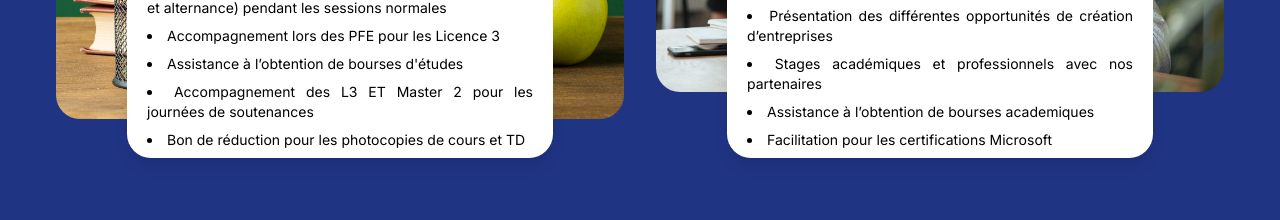
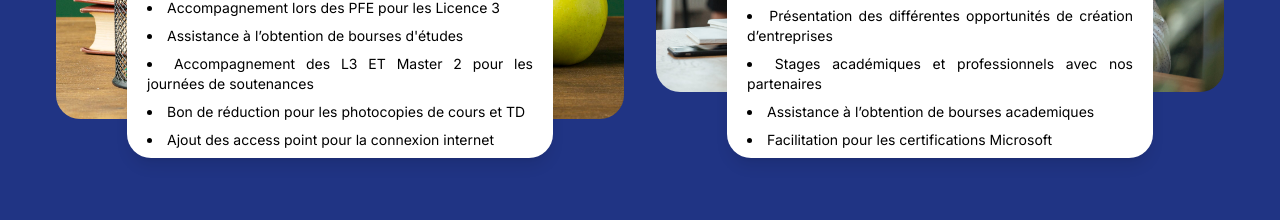
Before and after one commit to sikapal/legacy, a React (Vite) app: page / in a window 1280 px wide. Shown: the part 2020-2240 px from the top of the page. Built offline with nearby package versions, Linux system fonts and the light colour scheme.

Commit message:
modify programs

```diff
--- a/src/components/OurServices.jsx
+++ b/src/components/OurServices.jsx
@@ -28,7 +28,7 @@ const imageVariants = (duration) => ({
 const OurServices = () => {
 
     const services = [
-        { id: 1, Title: "PLAN ACADEMIQUE", action1: "Séminaires d'orientations",action2:"Concours Projets",action3:"Information sur les projets extra scolaires",action4:"Assistance et suivi des étudiants(L1, L2 et L3 classique et alternance) pendant les sessions normales ",action5:"Accompagnement lors des PFE pour les Licence 3 ",action6:"Assistance à l’obtention de bourses d'études",action7:"Accompagnement des L3 ET Master 2 pour les journées de soutenances",actions8:"Bon de réduction pour les photocopies de cours et TD", image: service1 },
+        { id: 1, Title: "PLAN ACADEMIQUE", action1: "Séminaires d'orientations",action2:"Concours Projets",action3:"Information sur les projets extra scolaires",action4:"Assistance et suivi des étudiants(L1, L2 et L3 classique et alternance) pendant les sessions normales ",action5:"Accompagnement lors des PFE pour les Licence 3 ",action6:"Assistance à l’obtention de bourses d'études",action7:"Accompagnement des L3 ET Master 2 pour les journées de soutenances",actions8:"Bon de réduction pour les photocopies de cours et TD",actions9:"Ajout des access point pour la connexion internet" ,image: service1 },
         { id: 2, Title: "PLAN PROFESSIONNEL", action1: "Présentation des startups",action2:"Visite d’entreprise",action3:"Excursion dans un centre touristique et en entreprise",action4:"Présentation des différentes opportunités de création d’entreprises",action5:"Stages académiques et professionnels avec nos partenaires",action6:"Assistance à l’obtention de bourses academiques",action7:"Facilitation pour les certifications Microsoft", image: service2 },
 
         { id: 3, Title: "PLAN SOCIO-CULTUREL", action1: "Journée porte ouverte",action2:"Journée culturelle",action3:"Valorisation des différents clubs à travers nos partenaires",action4:"Organisation des journées campus propres",action5:"Conférence sur les TICs, le numérique et les innovations.",action6:"Visite d’un site culturelle ",action7:"Bal de fin d’année ",action8:"Changement de rideaux dans les salles de classe", image: service3 },
```
